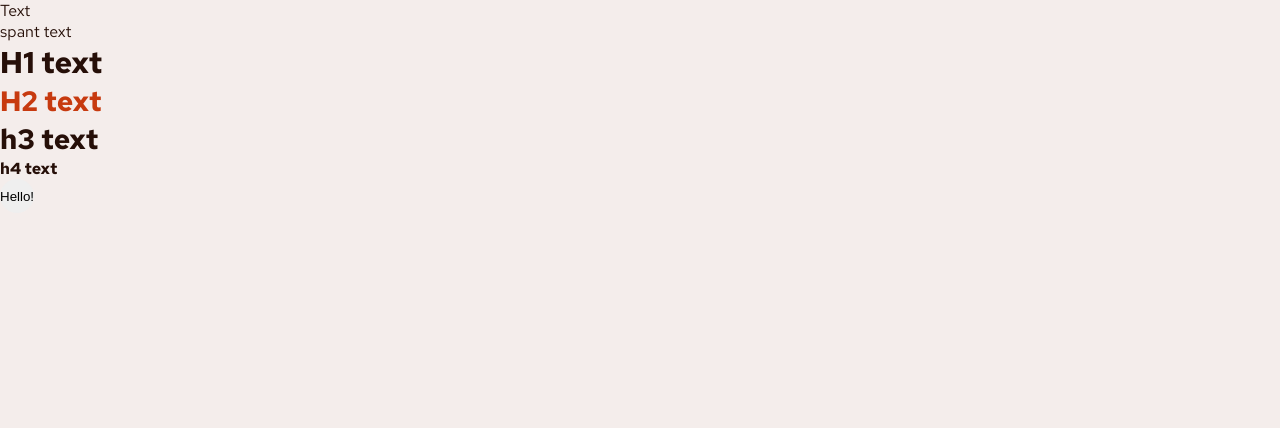
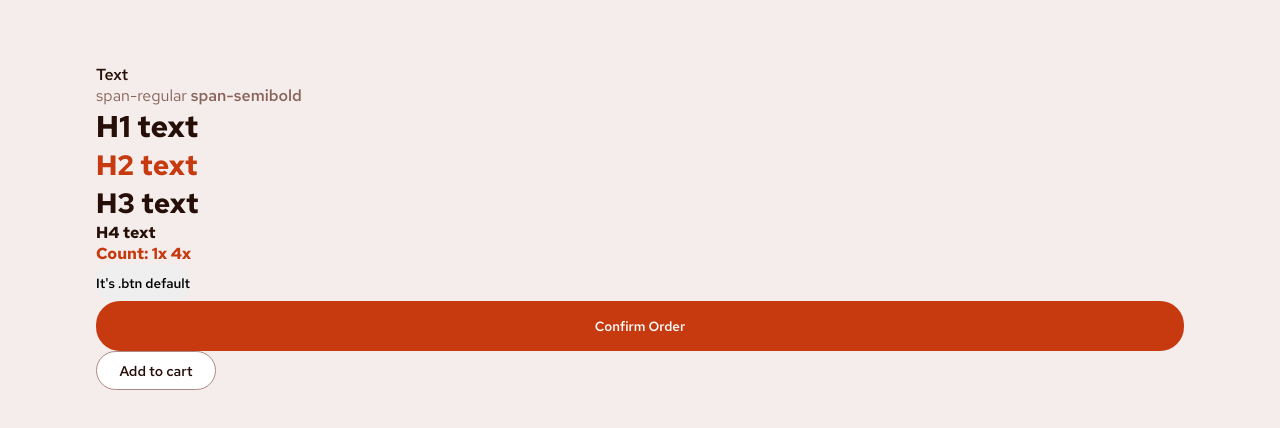
Before and after one commit to maribukh/desserts-order-app_btu, an Angular app: page / in a window 1280 px wide. Shown: the top 428 px of the page. Built offline with nearby package versions, Linux system fonts and the light colour scheme.

Commit message:
Corrected Styles.css

```diff
--- a/src/app/app.component.html
+++ b/src/app/app.component.html
@@ -1,7 +1,14 @@
-<p>Text</p>
-<span>spant text</span>
-<h1>H1 text</h1>
-<h2>H2 text</h2>
-<h3>h3 text</h3>
-<h4>h4 text</h4>
-<button class="btn">Hello!</button>
+<div class="container">
+  <p>Text</p>
+  <span class="span-regular">span-regular </span>
+  <span class="span-semibold">span-semibold</span>
+
+  <h1>H1 text</h1>
+  <h2>H2 text</h2>
+  <h3>H3 text</h3>
+  <h4>H4 text</h4>
+  <div class="count">Count: 1x 4x</div>
+  <button class="btn">It's .btn default</button>
+  <button class="btn btn--confirm">Confirm Order</button>
+  <button class="btn btn--add">Add to cart</button>
+</div>
--- a/src/styles.css
+++ b/src/styles.css
@@ -58,7 +58,17 @@ body {
     background-color: var(--rose-100);
 }
 
-/* for text */
+.container {
+    width: 85%;
+    margin: 4rem auto;
+}
+
+/* TEXT */
+
+p {
+    font-weight: var(--font-weight-semibold);
+    cursor: pointer;
+}
 
 h1 {
     font-size: 30px;
@@ -76,6 +86,8 @@ h3 {
     color: var(--rose-900);
 }
 
+
+
 .dessert-category {
     font-size: 14px;
     color: var(--rose-300);
@@ -84,12 +96,61 @@ h3 {
 .price,
 .count {
     color: var(--color-red);
+    font-weight: var(--font-weight-bold);
+}
+
+.span-regular {
+    color: var(--rose-500);
+}
+
+.span-semibold {
+    color: var(--rose-500);
+    font-weight: var(--font-weight-semibold);
 }
 
 /* button */
 
+button {
+    font-family: var(--font-family-base);
+    font-weight: var(--font-weight-semibold);
+    cursor: pointer;
+}
+
 .btn {
     padding: 0.6rem 0rem;
-    border-radius: 30px;
+    border-radius: 24px;
     border: none;
 }
+
+
+
+.btn--add {
+    width: 120px;
+    border-radius: 24px;
+    border: 1px solid var(--rose-400);
+    background-color: white;
+    cursor: pointer;
+    color: var(--rose-900);
+    font-weight: var(--font-weight-semibold);
+    font-size: 14px;
+    transition: all 0.2s ease-in-out;
+
+    /* For aligning icon and text */
+    display: flex;
+    justify-content: center;
+    align-items: center;
+    gap: 0.5rem;
+}
+
+.btn--add:hover {
+    border-color: var(--color-red);
+    color: var(--color-red);
+}
+
+.btn--confirm {
+    background-color: var(--color-red);
+    color: white;
+    border: none;
+    width: 100%;
+    padding: 1rem;
+}
```
